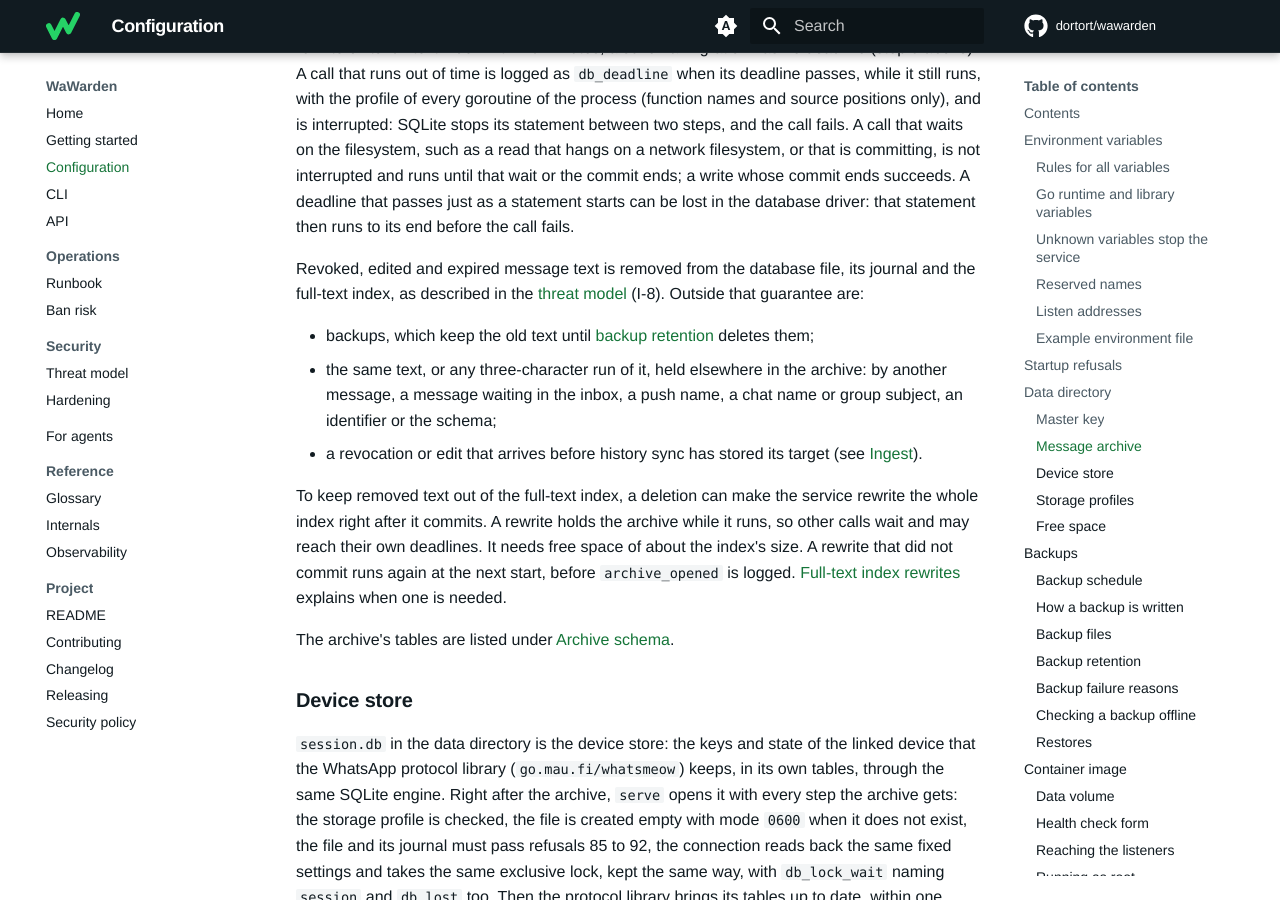
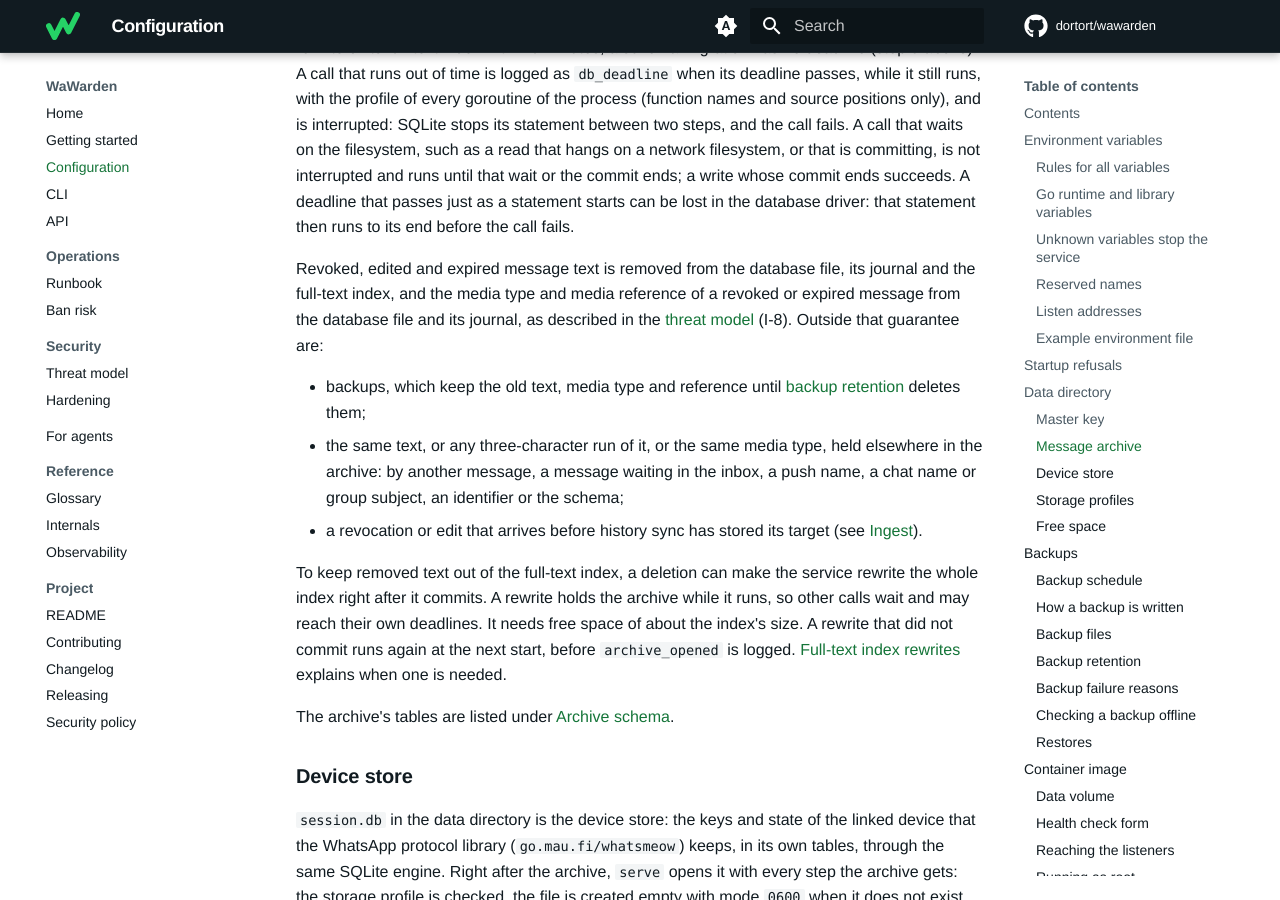
Before and after one commit to dortort/wawarden, an MkDocs documentation site: the page built from docs/configuration.md, in a window 1280 px wide and 900 px high, scrolled down 22691 px. Built offline with MkDocs 1.6.1 and Material for MkDocs 9.7.7, drawn with Linux system fonts in a browser that asks for light colours; comment, search, counter and statistics services are not loaded.

Commit message:
docs: say revokes and expiry remove media types and references
The message archive section and the ingest list name the media type and
media reference among what a revoke or expiry removes, the archive
schema says a reference needs a media type, and the API says a revoked
or purged expired message answers a null media_type.

Co-Authored-By: Claude Opus 5.5 <noreply@anthropic.com>
Co-Authored-By: Claude Fable 5.1 <noreply@anthropic.com>

```diff
--- a/docs/configuration.md
+++ b/docs/configuration.md
@@ -523,15 +523,17 @@ ends succeeds. A deadline that passes just as a statement starts can be lost in
 the database driver: that statement then runs to its end before the call fails.
 
 Revoked, edited and expired message text is removed from the database file,
-its journal and the full-text index, as described in the
-[threat model](threat-model.md#security-invariants) (I-8). Outside that
-guarantee are:
+its journal and the full-text index, and the media type and media reference of
+a revoked or expired message from the database file and its journal, as
+described in the [threat model](threat-model.md#security-invariants) (I-8).
+Outside that guarantee are:
 
-- backups, which keep the old text until [backup retention](#backup-retention)
-  deletes them;
-- the same text, or any three-character run of it, held elsewhere in the
-  archive: by another message, a message waiting in the inbox, a push name, a
-  chat name or group subject, an identifier or the schema;
+- backups, which keep the old text, media type and reference until
+  [backup retention](#backup-retention) deletes them;
+- the same text, or any three-character run of it, or the same media type,
+  held elsewhere in the archive: by another message, a message waiting in the
+  inbox, a push name, a chat name or group subject, an identifier or the
+  schema;
 - a revocation or edit that arrives before history sync has stored its
   target (see [Ingest](internals.md#ingest)).
 
```
Also changed, not shown: docs/api.md (+3 -1 lines), docs/internals.md (+6 -5 lines).
